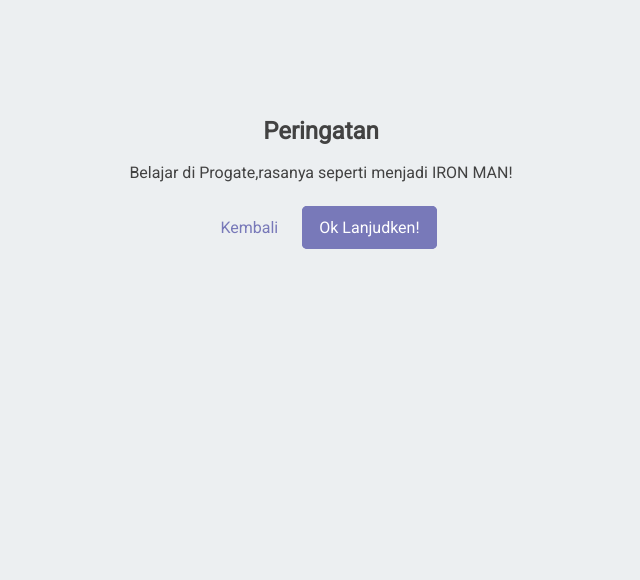
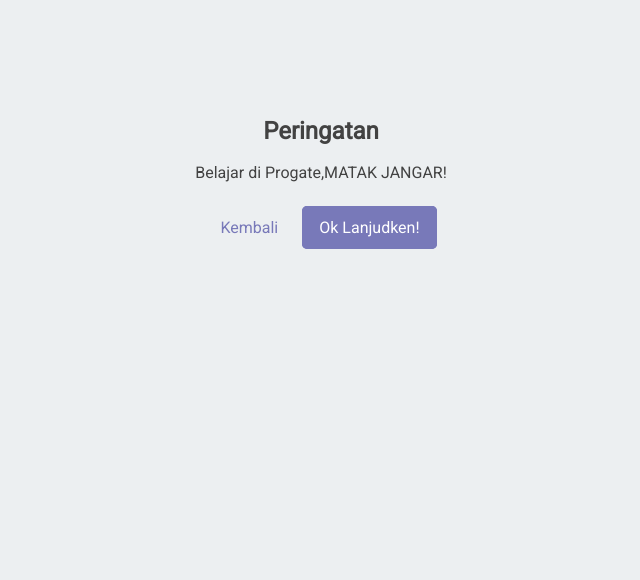
Before and after one commit to papashark123/progateMiniProject2, a plain HTML site: page index.html in a window 1280 px wide. Shown: the part 220-800 px from the top of the page, without its empty margins (319-959 px from the left). Drawn offline with Linux system fonts and the light colour scheme.

Commit message:
test remote pushing and pulling

```diff
--- a/index.html
+++ b/index.html
@@ -20,7 +20,7 @@
     <aside>
       <div class="warning-container">
         <h2>Peringatan</h2>
-        <p>Belajar di Progate,rasanya seperti menjadi IRON MAN!</p>
+        <p>Belajar di Progate,MATAK JANGAR!</p>
         <a href="#" onclick="goBack()">Kembali</a>
         <a href="#" onclick="closeWarning()">Ok Lanjudken!</a>
       </div>
```
